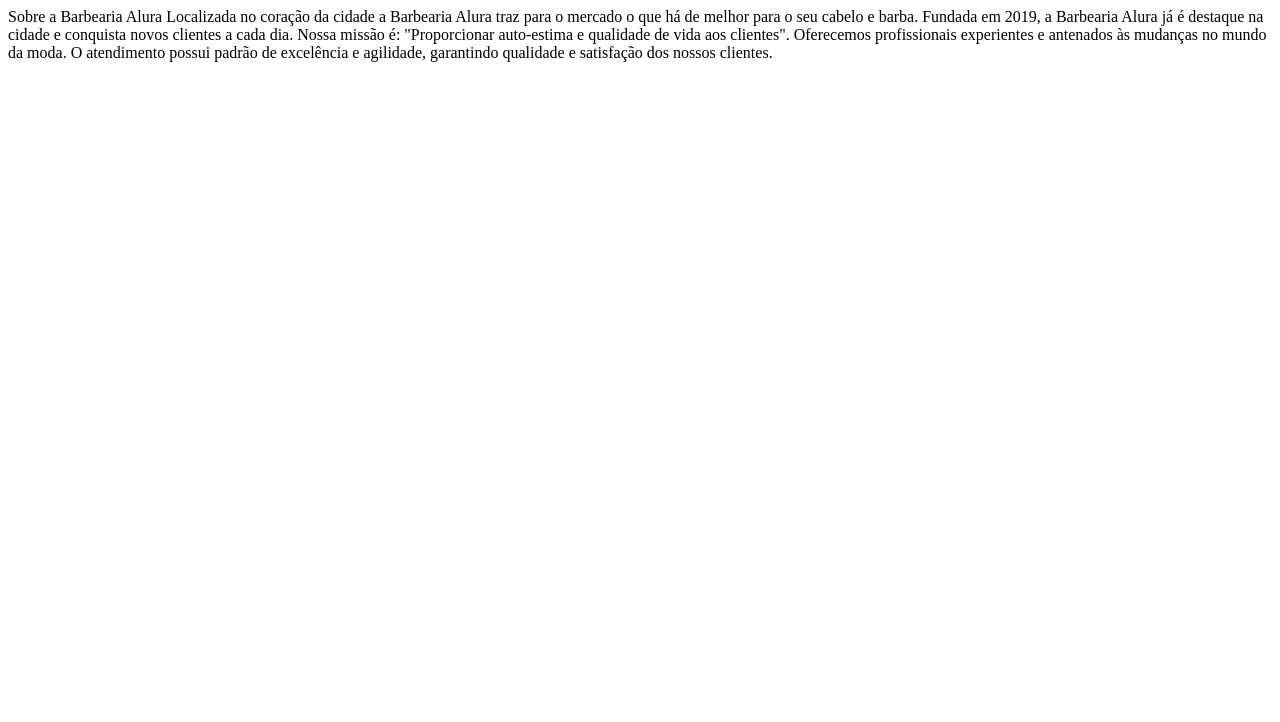
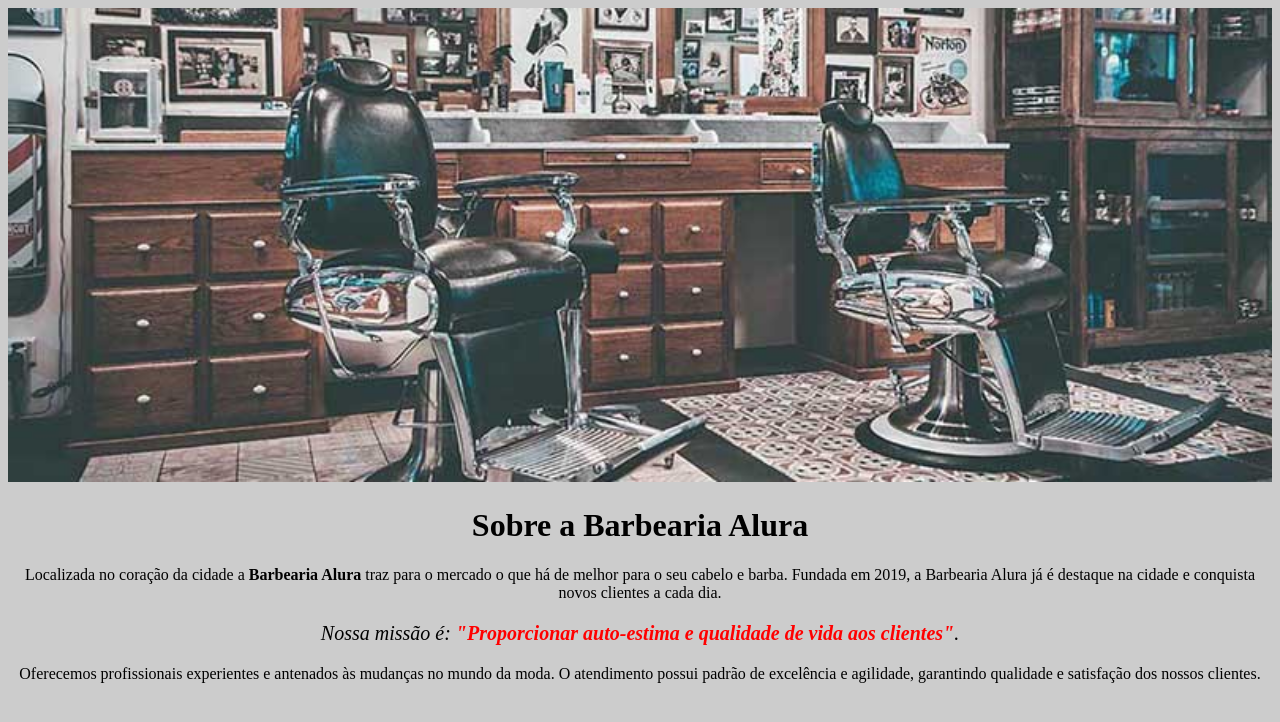
Before and after one commit to vivianerosario/Project-Barbearia-Alura, a plain HTML site: page index.html in a window 1280 px wide. Drawn offline with Linux system fonts and the light colour scheme.

Commit message:
criação de estilo e colocação de imagem

```diff
--- a/index.html
+++ b/index.html
@@ -5,15 +5,19 @@
     <meta http-equiv="X-UA-Compatible" content="IE=edge">
     <meta name="viewport" content="width=device-width, initial-scale=1.0">
     <title>Document</title>
+    <link rel="stylesheet" href="style.css">
+
+
 </head>
 <body>
-    Sobre a Barbearia Alura
+    <img id="banner" src="banner.jpg" alt="">
+   <h1> Sobre a Barbearia Alura</h1>
 
-Localizada no coração da cidade a Barbearia Alura traz para o mercado o que há de melhor para o seu cabelo e barba. Fundada em 2019, a Barbearia Alura já é destaque na cidade e conquista novos clientes a cada dia.
+<p>Localizada no coração da cidade a <strong>Barbearia Alura</strong> traz para o mercado o que há de melhor para o seu cabelo e barba. Fundada em 2019, a Barbearia Alura já é destaque na cidade e conquista novos clientes a cada dia.
+</p>
+<p id="missao"><em>Nossa missão é: <strong>"Proporcionar auto-estima e qualidade de vida aos clientes"</strong>.</em></p>
 
-Nossa missão é: "Proporcionar auto-estima e qualidade de vida aos clientes".
-
-Oferecemos profissionais experientes e antenados às mudanças no mundo da moda. O atendimento possui padrão de excelência e agilidade, garantindo qualidade e satisfação dos nossos clientes.
+<p>Oferecemos profissionais experientes e antenados às mudanças no mundo da moda. O atendimento possui padrão de excelência e agilidade, garantindo qualidade e satisfação dos nossos clientes.</p>
 
 </body>
 </html>
--- /dev/null
+++ b/style.css
@@ -0,0 +1,18 @@
+body{
+    background: #CCCCCC
+}
+#banner{
+    width: 100%;
+}
+h1{
+    text-align: center
+}
+p{
+    text-align: center
+}
+#missao{
+    font-size: 20px
+}
+em strong{
+    color: red
+}
```
Also changed, not shown: banner.jpg (added).
